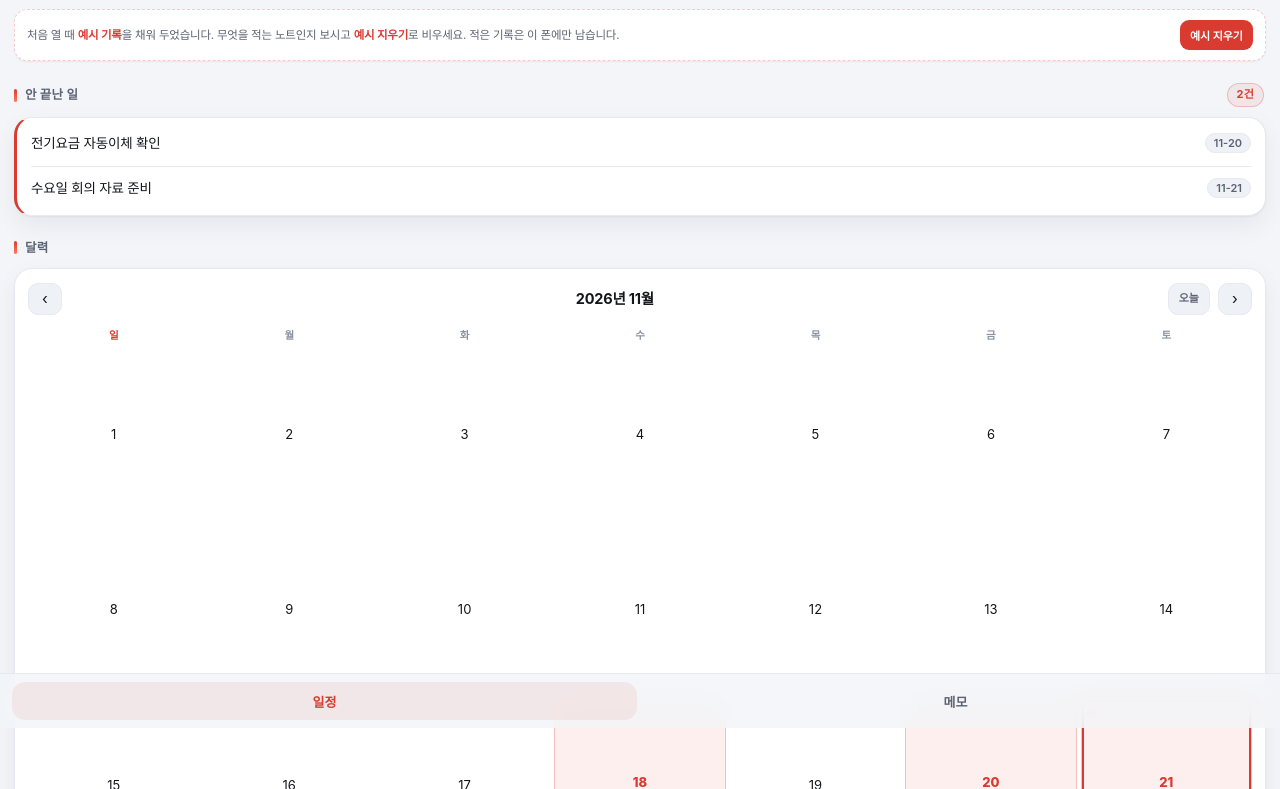
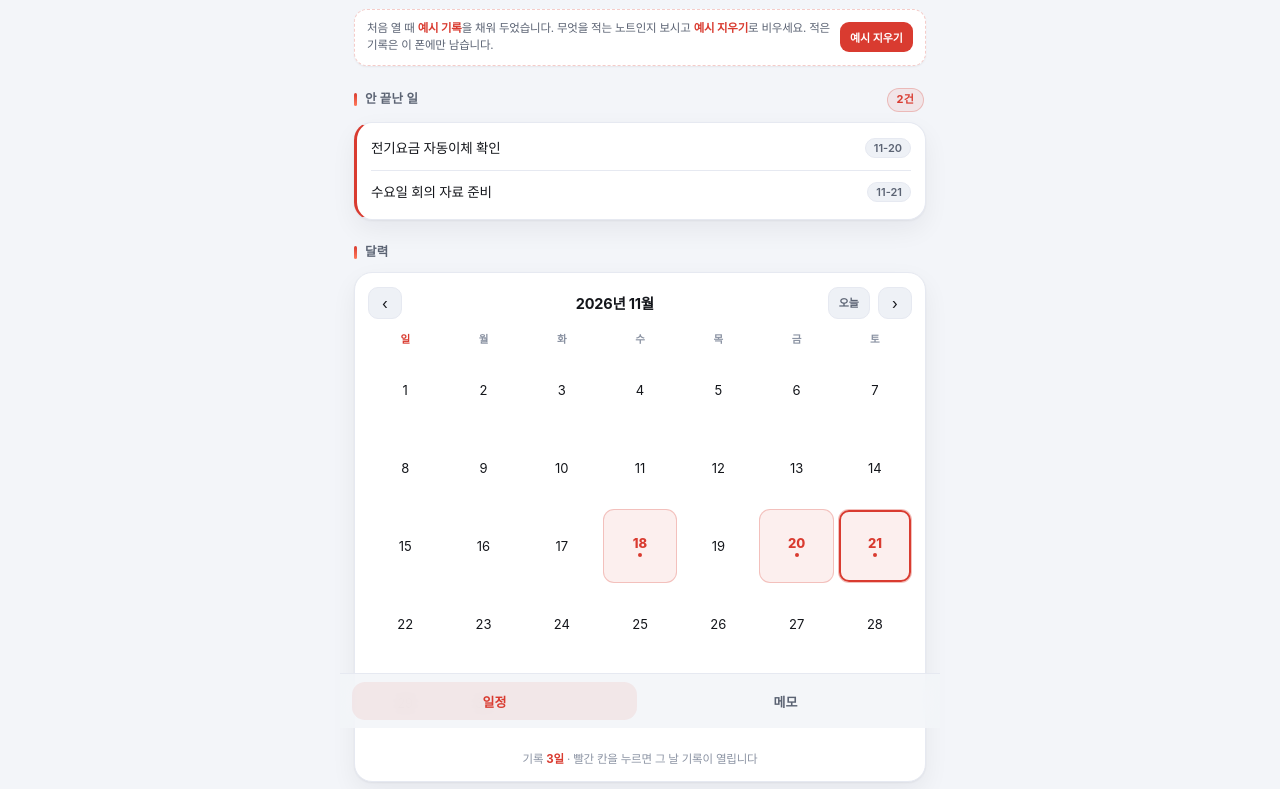
Before and after one commit to sibssae101-glitch/vibe-note, a plain HTML site: page index.html in a window 1280 px wide. Shown: the part 72-861 px from the top of the page. Drawn offline with Linux system fonts and the light colour scheme.

Commit message:
폰 밖(넓은 화면)에서도 한 줄 폭으로 보이게 최대 폭 지정

```diff
--- a/index.html
+++ b/index.html
@@ -79,7 +79,7 @@
   [hidden]{display:none !important}
   html{-webkit-text-size-adjust:100%;background:var(--bg)}
   body{
-    margin:0;background:var(--bg);color:var(--text);
+    max-width:600px;margin:0 auto;background:var(--bg);color:var(--text);
     font-family:-apple-system,BlinkMacSystemFont,"Apple SD Gothic Neo","Malgun Gothic","Noto Sans KR",sans-serif;
     font-size:15px;line-height:1.62;letter-spacing:-.2px;
     padding:0 0 calc(88px + env(safe-area-inset-bottom));
@@ -385,6 +385,7 @@
   }
   .tabs{
     position:fixed;left:0;right:0;bottom:0;z-index:30;
+    max-width:600px;margin:0 auto;
     display:flex;align-items:center;gap:6px;
     padding:8px 12px calc(8px + env(safe-area-inset-bottom));
     background:var(--hdr);border-top:1px solid var(--line);
```
